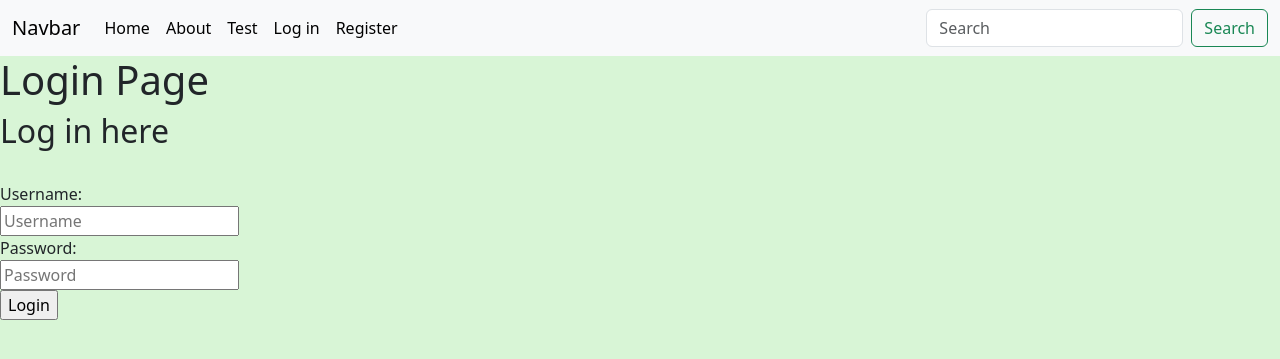
After one commit to Kateone26/finalProject, a Django app: page /login in a window 1280 px wide. The commit adds this page. Shown: the top 359 px of the page. Run offline with Django 5.2, Linux system fonts and the light colour scheme.

Commit message:
lesson 12 Homework

```diff
--- /dev/null
+++ b/myweb/base/templates/base/login.html
@@ -0,0 +1,17 @@
+{% extends 'main.html' %}
+
+{% block title %} <title>Login</title> {% endblock %}
+
+{% block content %}
+    <h1>Login Page</h1>
+    <form method="POST" action="">
+        {% csrf_token %}
+        <h2>Log in here</h2> <br>
+        <label>Username:</label><br>
+        <input type="text" name="username" placeholder="Username"><br>
+        <label>Password:</label><br>
+        <input type="password" name="password" placeholder="Password"><br>
+        <input type="submit" value="Login">
+
+    </form>
+{% endblock %}
--- a/myweb/base/urls.py
+++ b/myweb/base/urls.py
@@ -7,4 +7,9 @@ urlpatterns = [
     path('about', views.about, name='about'),
     path('test', views.test, name='test'),
     path('profile/<str:pk>', views.profile, name='profile'),
+    path('adding/<str:id>', views.adding, name='adding'),
+    path('delete/<str:id>', views.delete, name='delete'),
+    path('login', views.login_user, name='login'),
+    path('logout', views.logout_user, name='logout'),
+    path('registration', views.registration, name='registration'),
 ]
--- a/myweb/base/views.py
+++ b/myweb/base/views.py
@@ -1,7 +1,10 @@
-from django.shortcuts import render
+from django.shortcuts import render, redirect
 from django.http import HttpResponse
 from .models import Talents, User, Category
 from django.db.models import Q
+from django.contrib.auth import authenticate, login, logout
+from django.contrib.auth.decorators import login_required
+
 
 
 # Create your views here.
@@ -17,6 +20,7 @@ def home(request):
     return render(request, 'base/home.html', context)
 
 
+@login_required(login_url='login')
 def about(request):
     return render(request, 'base/about.html')
 
@@ -25,6 +29,7 @@ def test(request):
     return render(request, 'base/test.html')
 
 
+@login_required(login_url='login')
 def profile(request, pk):
     user = User.objects.get(id=pk)
     q = request.GET.get('q') if request.GET.get('q') != None else ''
@@ -34,3 +39,53 @@ def profile(request, pk):
     heading = "My Favourite Freelancers"
     context = {"talents": talents, "heading": heading, "categories": categories}
     return render(request, 'base/profile.html', context)
+
+
+@login_required(login_url='login')
+def adding(request, id):
+    user = request.user
+    talent = Talents.objects.get(id=id)
+    user.talents.add(talent)
+    return redirect('profile', request.user.id)
+
+
+@login_required(login_url='login')
+def delete(request, id):
+    obj = Talents.objects.get(id=id)
+
+    if request.method == "POST":
+        request.user.talents.remove(obj)
+        return redirect('profile', request.user.id)
+
+    return render(request, 'base/delete.html', {'obj': obj})
+
+
+def login_user(request):
+    if request.user.is_authenticated:
+        return redirect('profile', request.user.id)
+
+    if request.method == "POST":
+        username = request.POST.get('username').lower()
+        password = request.POST.get('password')
+
+        try:
+            user = User.objects.get(username=username)
+        except:
+            pass
+
+        user = authenticate(request, username=username, password=password)
+        if user is not None:
+            login(request, user)
+            return redirect('profile', request.user.id)
+        else:
+            pass
+
+    return render(request, 'base/login.html')
+
+
+def logout_user(request):
+    logout(request)
+    return redirect('home')
+
+def registration(request):
+    return render(request, 'base/registration.html')
--- a/myweb/templates/navbar.html
+++ b/myweb/templates/navbar.html
@@ -21,9 +21,20 @@
           <li class="nav-item">
             <a class="nav-link active" aria-current="page" href="{% url 'profile' request.user.id %}">Profile</a>
           </li>
+          <li class="nav-item">
+            <a class="nav-link active" aria-current="page" href="{% url 'logout' %}">Log out</a>
+          </li>
+        {% else %}
+          <li class="nav-item">
+          <a class="nav-link active" aria-current="page" href="{% url 'login' %}">Log in</a>
+          </li>
+          <li class="nav-item">
+          <a class="nav-link active" aria-current="page" href="{% url 'registration' %}">Register</a>
+          </li>
+
         {% endif %}
       </ul>
-      <form class="d-flex" role="search" action="about">
+      <form class="d-flex" role="search" action="">
         <input name="q" class="form-control me-2" type="search" placeholder="Search" aria-label="Search">
         <button class="btn btn-outline-success" type="submit">Search</button>
       </form>
```
Also changed, not shown: myweb/base/templates/base/delete.html (added, +13 -0 lines), myweb/base/templates/base/registration.html (added, +19 -0 lines), myweb/base/templates/base/talents.html (+12 -2 lines), myweb/db.sqlite3.
